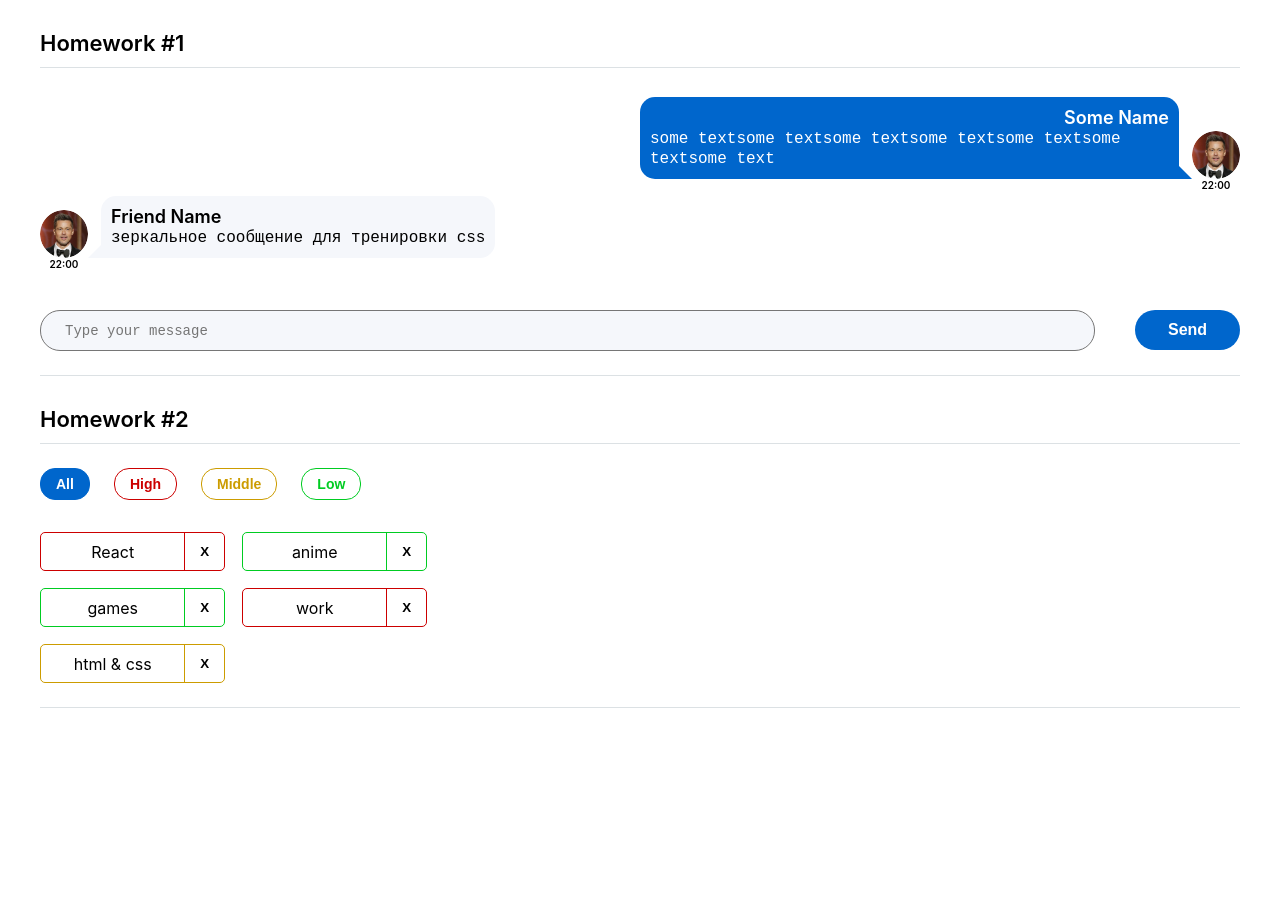
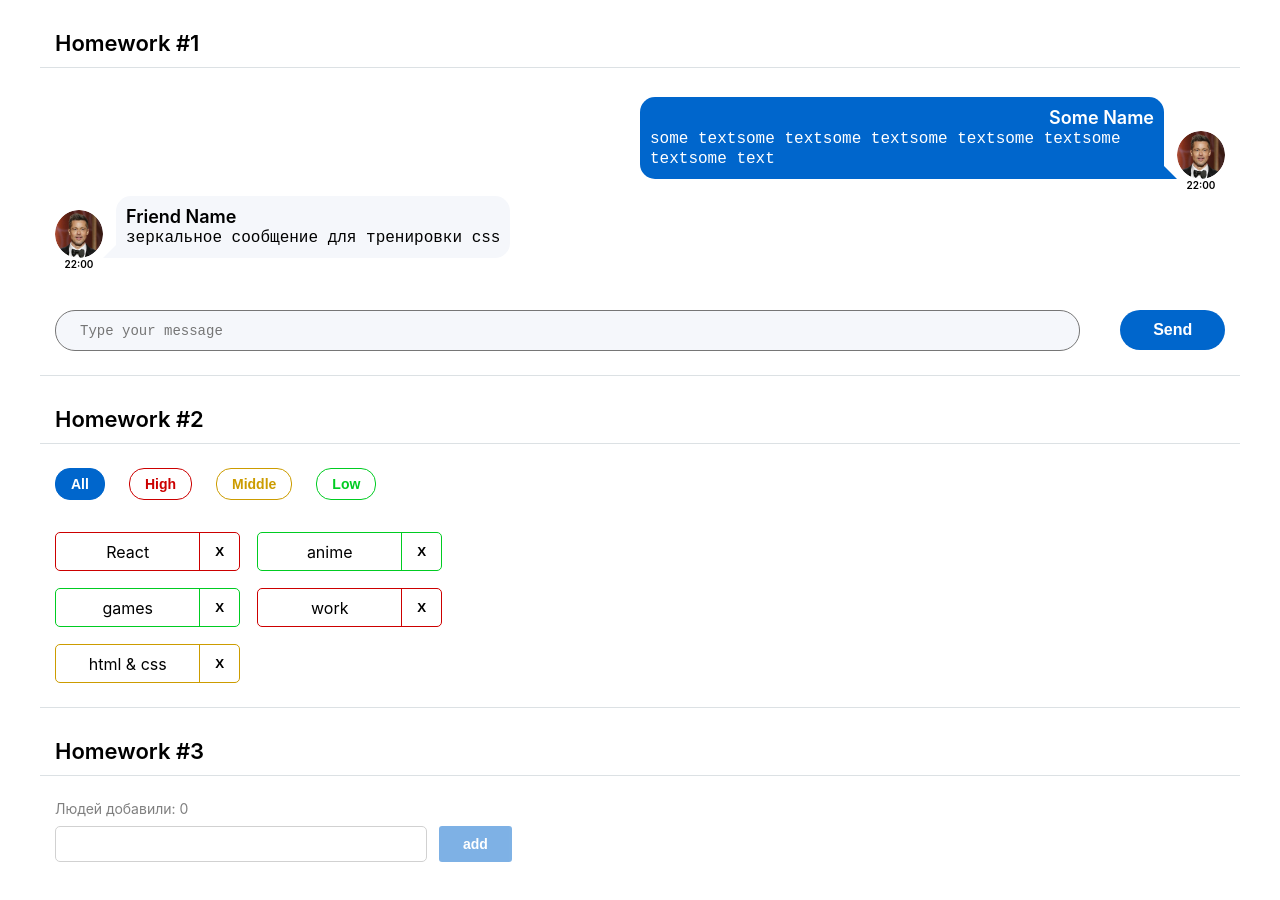
Before and after one commit to Talman95/react-hw, a React (Create React App) app: page / in a window 1280 px wide. Shown: the top 900 px of the page. Before the commit the page ends 800 px from the top, so only its background shows below. Built offline with nearby package versions, Linux system fonts and the light colour scheme.

Commit message:
added hw3

```diff
--- a/src/s1-main/App.module.css
+++ b/src/s1-main/App.module.css
@@ -6,7 +6,7 @@
 
 .hw {
     position: relative;
-    padding: 25px 0;
+    padding: 25px 15px;
 }
 
 .hwTitle {
@@ -15,6 +15,7 @@
     line-height: 27px;
     color: #000000;
     margin: 30px 0 10px;
+    padding: 0 15px;
 }
 .hw::after {
     background: #dce1e4;
--- a/src/s1-main/App.tsx
+++ b/src/s1-main/App.tsx
@@ -2,13 +2,14 @@ import React from 'react'
 import s from './App.module.css'
 import HW1 from '../s2-homeworks/hw01/HW1'
 import HW2 from "../s2-homeworks/hw02/HW2";
+import HW3 from "../s2-homeworks/hw03/HW3";
 
 function App() {
     return (
         <div className={s.App}>
             <HW1/>
             <HW2/>
-            {/*<HW3/>*/}
+            <HW3/>
             {/*<HW4/>*/}
 
             {/*при выполнении дз 5 и более - закомментировать здесь дз 1-4, так как они есть внутри дз 5*/}
--- a/src/s2-homeworks/hw03/Greeting.module.css
+++ b/src/s2-homeworks/hw03/Greeting.module.css
@@ -2,34 +2,98 @@
 }
 
 .inputAndButtonContainer {
+    display: flex;
+    align-items: flex-start;
+    justify-content: flex-start;
+    margin-bottom: 10px;
 }
 
 .error {
+    margin-top: 7px;
+    font-weight: 400;
+    font-size: 14px;
+    line-height: 17px;
+    color: #CC0000;
+}
+
+.input, .errorInput {
+    display: block;
+    height: 36px;
+    width: 372px;
+    border-radius: 5px;
+    margin-right: 12px;
+    padding: 10px;
+
+    font-weight: 500;
+    font-size: 16px;
+    line-height: 20px;
+    color: #000000;
+}
+
+@media (max-width: 500px) {
+    .input, .errorInput {
+        width: 200px;
+    }
 }
 
 .input {
+    border: 1px solid #D1D1D1;
 }
 
 .input:focus {
 }
 
 .errorInput {
+    outline: 0;
+    border-color: #CC0000;
 }
 
 .button {
+    height: 36px;
+    display: flex;
+    flex-direction: row;
+    justify-content: center;
+    align-items: center;
+    padding: 5px 24px;
+    gap: 10px;
+    background: #0066CC;
+    border-radius: 3px;
+    border-style: none;
+
+    color: #FFFFFF;
+    font-weight: 600;
+    font-size: 14px;
+    line-height: 20px;
+}
+
+.button:hover {
+    background: #0047cc;
 }
 
 .button:focus {
+    outline: none;
+    box-shadow: 0 0 0 4px #cbd6ee;
 }
 
 .button:active {
 }
 
 .button:disabled {
+    cursor: not-allowed;
+    opacity: 0.5;
 }
 
 .text {
+    font-weight: 400;
+    font-size: 14px;
+    line-height: 17px;
+    color: rgba(0, 0, 0, 0.5);
+    margin-bottom: 9px;
 }
 
 .greeting {
+    font-weight: 500;
+    font-size: 14px;
+    line-height: 17px;
+    color: #000000;
 }
--- a/src/s2-homeworks/hw03/Greeting.tsx
+++ b/src/s2-homeworks/hw03/Greeting.tsx
@@ -2,14 +2,14 @@ import React, {ChangeEvent, KeyboardEvent} from 'react'
 import s from './Greeting.module.css'
 
 type GreetingPropsType = {
-    name: any // need to fix any
-    setNameCallback: any // need to fix any
-    addUser: any // need to fix any
-    onBlur: any // need to fix any
-    onEnter: any // need to fix any
-    error: any // need to fix any
-    totalUsers: any // need to fix any
-    lastUserName?: any // need to fix any
+    name: string
+    setNameCallback: (e: ChangeEvent<HTMLInputElement>) => void
+    addUser: () => void
+    onBlur: () => void
+    onEnter: (e: KeyboardEvent) => void
+    error: string
+    totalUsers: number
+    lastUserName?: string
 }
 
 // презентационная компонента (для верстальщика)
@@ -25,7 +25,7 @@ const Greeting: React.FC<GreetingPropsType> = (
         lastUserName,
     } // деструктуризация пропсов
 ) => {
-    const inputClass = s.errorInput // need to fix with (?:)
+    const inputClass = error ? `${s.errorInput} ${s.input}` : `${s.input}`
 
     return (
         <div id={'hw3-form'} className={s.greetingForm}>
--- a/src/s2-homeworks/hw03/GreetingContainer.tsx
+++ b/src/s2-homeworks/hw03/GreetingContainer.tsx
@@ -1,20 +1,36 @@
-import React, { ChangeEvent, KeyboardEvent, useState } from 'react'
+import React, {ChangeEvent, KeyboardEvent, useState} from 'react'
 import Greeting from './Greeting'
-import { UserType } from './HW3'
+import {UserType} from './HW3'
 
 type GreetingContainerPropsType = {
-    users: any // need to fix any
-    addUserCallback: any // need to fix any
+    users: UserType[]
+    addUserCallback: (name: string) => void
 }
 
-export const pureAddUser = (name: any, setError: any, setName: any, addUserCallback: any) => {
-    // если имя пустое - показать ошибку, иначе - добавить юзера и очистить инпут
+export const pureAddUser = (
+    name: string,
+    setError: (error: string) => void,
+    setName: (name: string) => void,
+    addUserCallback: (name: string) => void
+) => {
+    if (!name || name.trim() === '') {
+        setError('Ошибка! Введите имя!')
+    } else {
+        addUserCallback(name)
+        setName('')
+    }
 }
 
-export const pureOnBlur = (name: any, setError: any) => { // если имя пустое - показать ошибку
+export const pureOnBlur = (name: string, setError: (error: string) => void) => {
+    if (!name || name.trim() === '') {
+        setError('Ошибка! Введите имя!')
+    }
 }
 
-export const pureOnEnter = (e: any, addUser: any) => { // если нажата кнопка Enter - добавить
+export const pureOnEnter = (e: KeyboardEvent, addUser: () => void) => {
+    if (e.key === 'Enter') {
+        addUser()
+    }
 }
 
 // более простой и понятный для новичков
@@ -22,15 +38,15 @@ export const pureOnEnter = (e: any, addUser: any) => { // если нажата
 
 // более современный и удобный для про :)
 const GreetingContainer: React.FC<GreetingContainerPropsType> = ({
-    users,
-    addUserCallback,
-}) => {
+                                                                     users,
+                                                                     addUserCallback,
+                                                                 }) => {
     // деструктуризация пропсов
-    const [name, setName] = useState<any>('') // need to fix any
-    const [error, setError] = useState<any>('') // need to fix any
+    const [name, setName] = useState<string>('')
+    const [error, setError] = useState<string>('')
 
-    const setNameCallback = (e: any) => { // need to fix any
-        setName('some name') // need to fix
+    const setNameCallback = (e: ChangeEvent<HTMLInputElement>) => {
+        setName(e.currentTarget.value)
 
         error && setError('')
     }
@@ -42,12 +58,12 @@ const GreetingContainer: React.FC<GreetingContainerPropsType> = ({
         pureOnBlur(name, setError)
     }
 
-    const onEnter = (e: any) => {
+    const onEnter = (e: KeyboardEvent) => {
         pureOnEnter(e, addUser)
     }
 
-    const totalUsers = 0 // need to fix
-    const lastUserName = 'some name' // need to fix
+    const totalUsers = users.length || 0
+    const lastUserName = users[users.length - 1]?.name
 
     return (
         <Greeting
--- a/src/s2-homeworks/hw03/HW3.tsx
+++ b/src/s2-homeworks/hw03/HW3.tsx
@@ -19,20 +19,22 @@ import GreetingContainer from './GreetingContainer'
 
 // types
 export type UserType = {
-    _id: any // need to fix any
-    name: any // need to fix any
+    _id: string
+    name: string
 }
 
-export const pureAddUserCallback = (name: any, setUsers: any, users: any) => { // need to fix any
-    const user = { // need to fix
+export const pureAddUserCallback = (name: string, setUsers: (users: UserType[]) => void, users: UserType[]) => {
+    const user = {
+        _id: v1(),
+        name,
     }
     setUsers([...users, user])
 }
 
 const HW3 = () => {
-    const [users, setUsers] = useState<any>([]) // need to fix any
+    const [users, setUsers] = useState<UserType[]>([])
 
-    const addUserCallback = (name: any) => { // need to fix any
+    const addUserCallback = (name: string) => {
         pureAddUserCallback(name, setUsers, users)
     }
 
```
